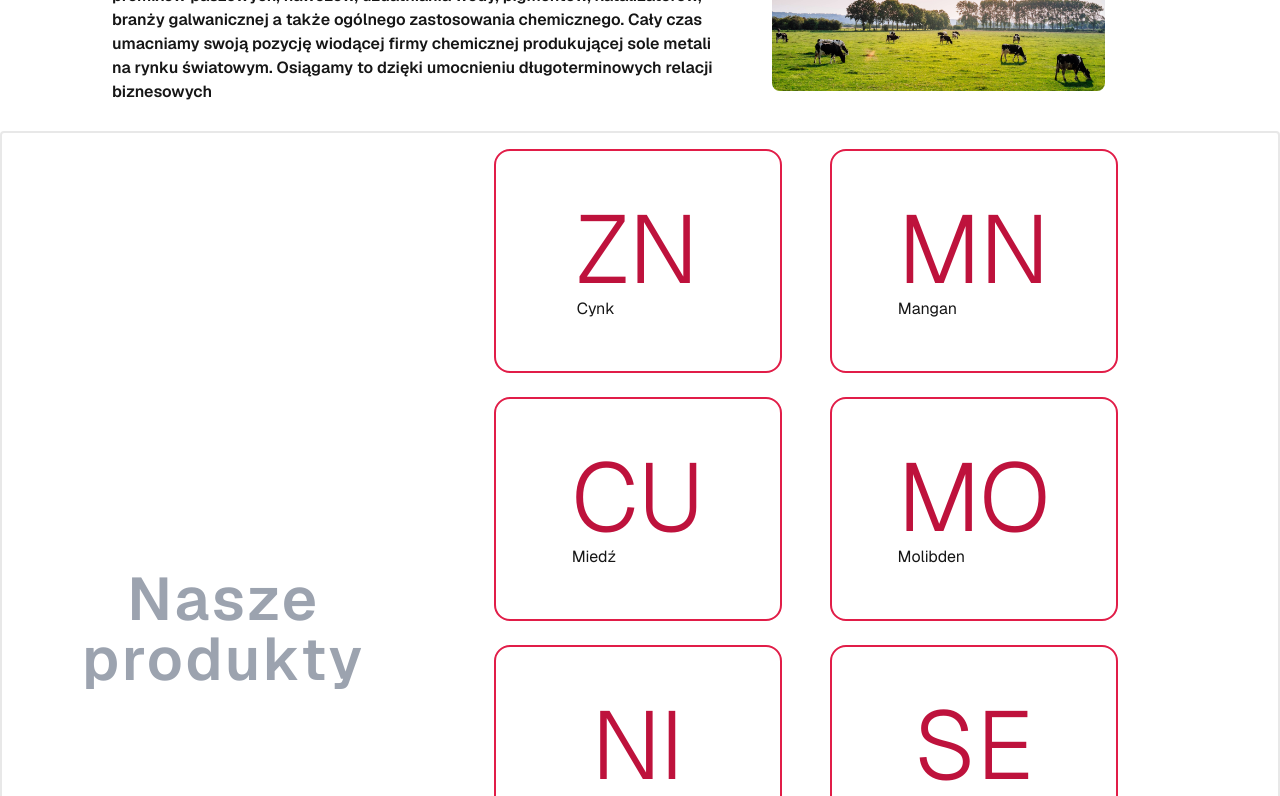
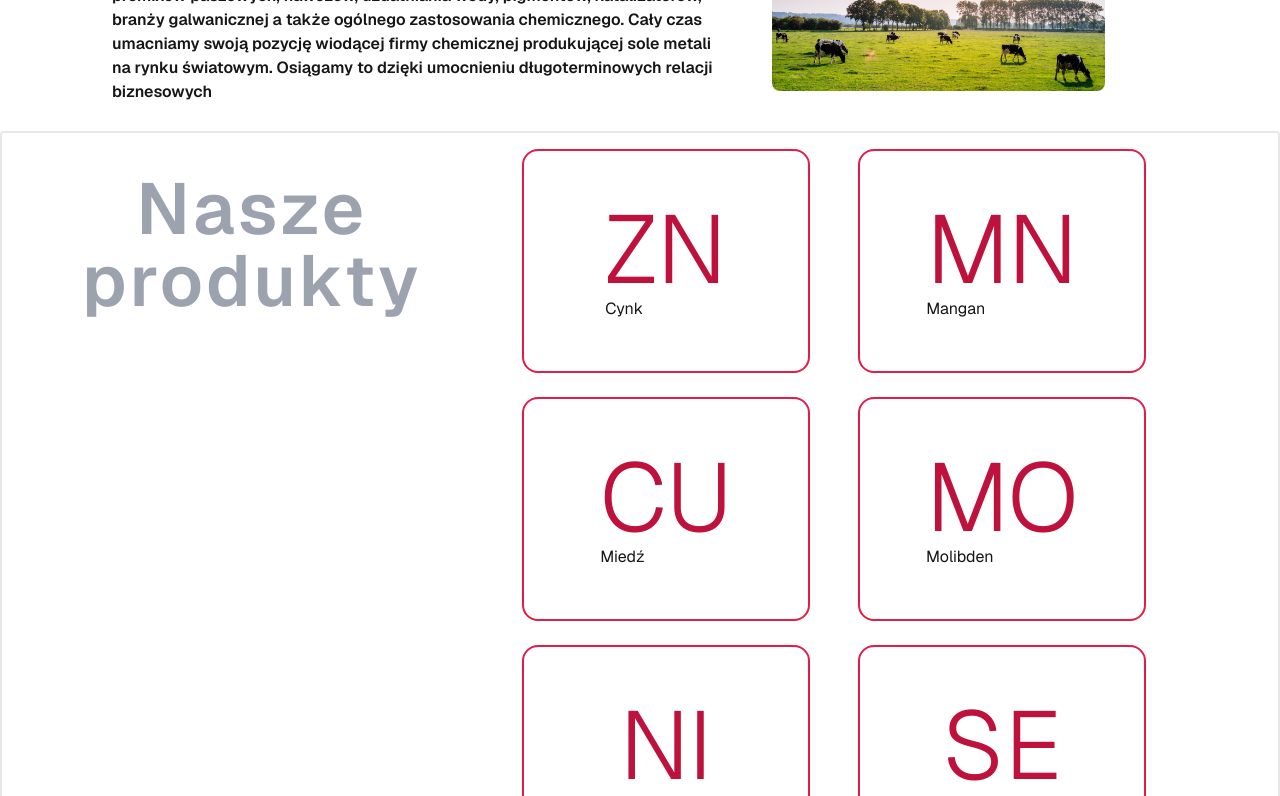
Before and after one commit to MichalBoksa/odczynniki, a Next.js app: page / in a window 1280 px wide. Shown: the part 920-1716 px from the top of the page. Built offline with nearby package versions, Linux system fonts and the light colour scheme.

Commit message:
added animated text to nasz produkty and fixed last element in products

```diff
--- a/components/CompanyInfo.tsx
+++ b/components/CompanyInfo.tsx
@@ -1,42 +1,70 @@
+"use client";
 import { COMPANY_INFO_PL, PRODUCTS_PL } from '@/constants'
-import React from 'react'
-
+import React, { useEffect, useRef } from 'react'
 
 const CompanyInfo = () => {
+    const boxRef = useRef<HTMLDivElement>(null)
+    const h1Ref = useRef<HTMLHeadingElement>(null)
+
+    useEffect(() => {
+        const handleScroll = () => {
+            if (boxRef.current && h1Ref.current) {
+                const boxTop = boxRef.current.offsetTop
+                const boxHeight = boxRef.current.offsetHeight
+                const h1Height = h1Ref.current.offsetHeight
+
+                const scrollTop = window.pageYOffset
+                const scrollBottom = scrollTop + window.innerHeight
+
+                const h1Top = Math.max(scrollTop - boxTop, 0)
+                const h1Bottom = Math.min(scrollBottom - boxTop, boxHeight - h1Height)
+
+                h1Ref.current.style.transform = `translateY(${h1Top}px)`
+                h1Ref.current.style.bottom = `${h1Bottom}px`
+            }
+        }
+
+        window.addEventListener('scroll', handleScroll)
+        return () => {
+            window.removeEventListener('scroll', handleScroll)
+        }
+    }, [])
+
     return (
         <section className='mt-4'>
-      <div className=' flex items-center max-container padding-container relative z-30'>
-        <div className='flex flex-col justify-center items-start md:w-3/5 '>
-          <h1 className='text-3xl md:text-5xl mr-auto ml-auto font-semibold text-primary text-center lg:mb-8 mb-4 tracking-wider '>Czym się zajmujemy?</h1>
-          <p className='text-base text-left font-semibold  py-5 px-8'>{COMPANY_INFO_PL}</p>
-
+            <div className='flex items-center max-container padding-container relative z-30'>
+                <div className='flex flex-col justify-center items-start md:w-3/5'>
+                    <h1 className='text-3xl md:text-5xl mr-auto ml-auto font-semibold text-primary text-center lg:mb-8 mb-4 tracking-wider'>
+                        Czym się zajmujemy?
+                    </h1>
+                    <p className='text-base text-left font-semibold py-5 px-8'>{COMPANY_INFO_PL}</p>
                 </div>
 
-        <div className='hidden md:flex justify-center items-center w-1/3 px-5 py-10 ' >
-          <img src='/farm.jpg' alt='farm' className='rounded-lg w-full ' />
+                <div className='hidden md:flex justify-center items-center w-1/3 px-5 py-10'>
+                    <img src='/farm.jpg' alt='farm' className='rounded-lg w-full' />
                 </div>
             </div>
 
-
-        <div id="box" className='flex rounded border-solid border-2 border-base-200 max-container padding-container px-6 py-4 mb-4'>
-            <div className='flex justify-center items-start mt-auto mb-auto'>
-                 <h1 className='text-xl md:text-6xl mr-auto ml-auto font-semibold text-gray-400 text-center lg:mb-8 mb-4 tracking-wider'>Nasze produkty</h1>
+            <div id='box' className='flex rounded border-solid border-2 border-base-200 max-container padding-container px-6 py-4 mb-4' ref={boxRef}>
+                <div className='flex justify-center items-start mt-6'>
+                    <h1 ref={h1Ref} className='text-xl md:text-7xl mr-auto ml-auto font-semibold text-gray-400 text-center lg:mb-8 mb-4 tracking-wider'>
+                        Nasze produkty
+                    </h1>
                 </div>
 
                 <div className='flex flex-wrap justify-center items-center'>
-                   {PRODUCTS_PL.map((product) => (
-                    <div className="card w-72 h-56 ml-12 mb-6 bg-base-100 border-primary border-2 items justify-center items-center hover:bg-gray-100 cursor-pointer">
-                    <div className="">
-                      <h2 className="text-neutral font-light text-8xl">{product.symbol}</h2>
+                    {PRODUCTS_PL.map((product,index) => (
+                        <div className={`card w-72 h-56 ml-12 mb-6 bg-base-100 border-primary border-2 items justify-center items-center hover:bg-gray-100 cursor-pointer
+                        ${PRODUCTS_PL.length % 2 !== 0 && index === PRODUCTS_PL.length - 1 ? 'w-[39rem]' : ''}`}
+                        >
+                            <div className=''>
+                                <h2 className='text-neutral font-light text-8xl'>{product.symbol}</h2>
                                 <p>{product.name}</p>
-
                             </div>
                         </div>
                     ))}
                 </div>
             </div>
-
-
         </section>
     )
 }
```
Lines whose indentation alone changed are shown as unchanged.
